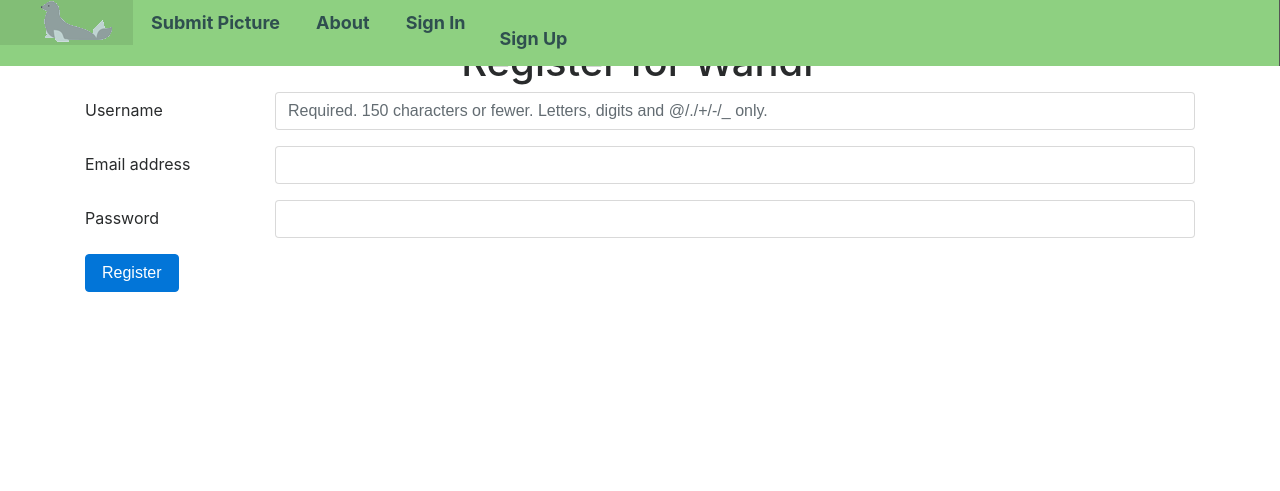
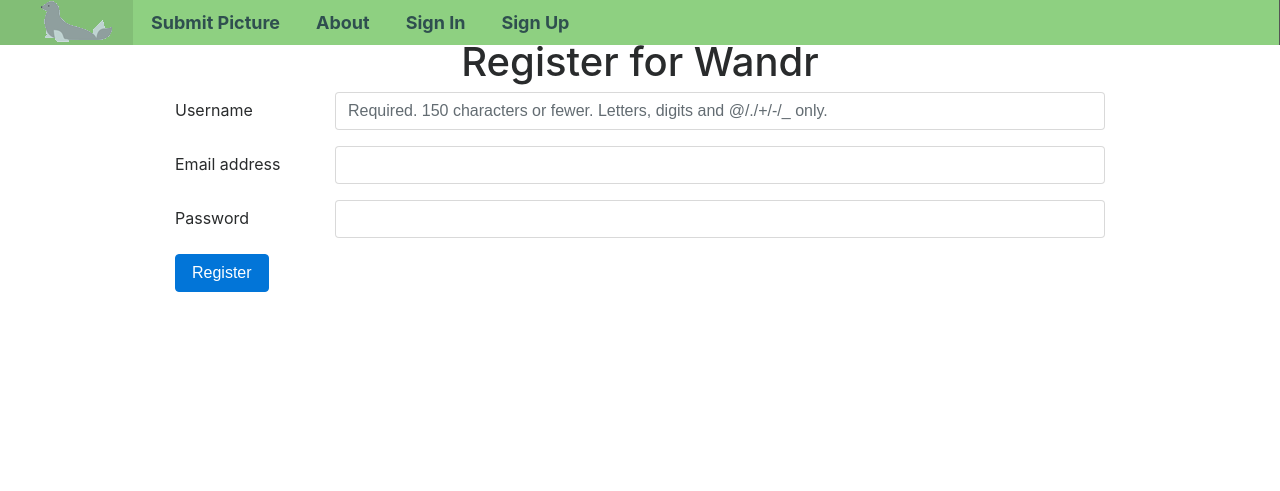
Before and after one commit to cynthi-a/Wandr, a Django app: page /wandr/register/ in a window 1280 px wide. Shown: the top 491 px of the page. Run offline with Django 3.2, Linux system fonts and the light colour scheme; some libraries are stand-ins or nearby versions.

Commit message:
navbar links mapping edited

```diff
--- a/static/css/base.css
+++ b/static/css/base.css
@@ -30,7 +30,6 @@ ul {
     right: 0;
     left: 0;
     list-style-type: none;
-    margin: 0;
     padding: 0;
     overflow: hidden;
     background-color: #8ED081;
--- a/templates/wandr/base.html
+++ b/templates/wandr/base.html
@@ -66,12 +66,12 @@
   <li class="nav-item">
     <a class="nav-link" href="{% url 'auth_logout' %}?next=/wandr/">Logout</a>
   </li>
-
   {% else %}
   <li class="nav-item">
-    <a class="nav-link" href="{% url 'auth_login' %}">Sign In</a>
+    <a class="nav-link" href="{% url 'login' %}">Sign In</a>
   </li>
-  <li class="nav-item"><a href="{% url 'registration_register' %}">Sign Up</a></li>
+  <li class="nav-item">
+    <a class="nav-link" href="{% url 'register' %}">Sign Up</a></li>
   {% endif %}
 </ul>
 
--- a/templates/wandr/index.html
+++ b/templates/wandr/index.html
@@ -48,7 +48,7 @@
             </div>
 
             <div id="login-and-register-buttons">
-                <div class="button"><a href="{% url 'registration_register' %}">Register here</a></div>
+                <div class="button"><a href="{% url 'register' %}">Register here</a></div>
                 </br>
                 <div class="button"><a href="{% url 'login' %}">Sign In</a></div>
             </div>
--- a/templates/wandr/register.html
+++ b/templates/wandr/register.html
@@ -17,7 +17,7 @@
     {% else %}
         <form id="user_form" method="post" action="{% url 'register' %}" enctype="multipart/form-data">
         {% csrf_token %}
-        <div class="container">
+        <div class="container col-sm-10">
 
          <!-- Display each form -->
 <!--          {{ user_form.as_p }}
```
Also changed, not shown: templates/wandr/about.html (+6 -5 lines).
